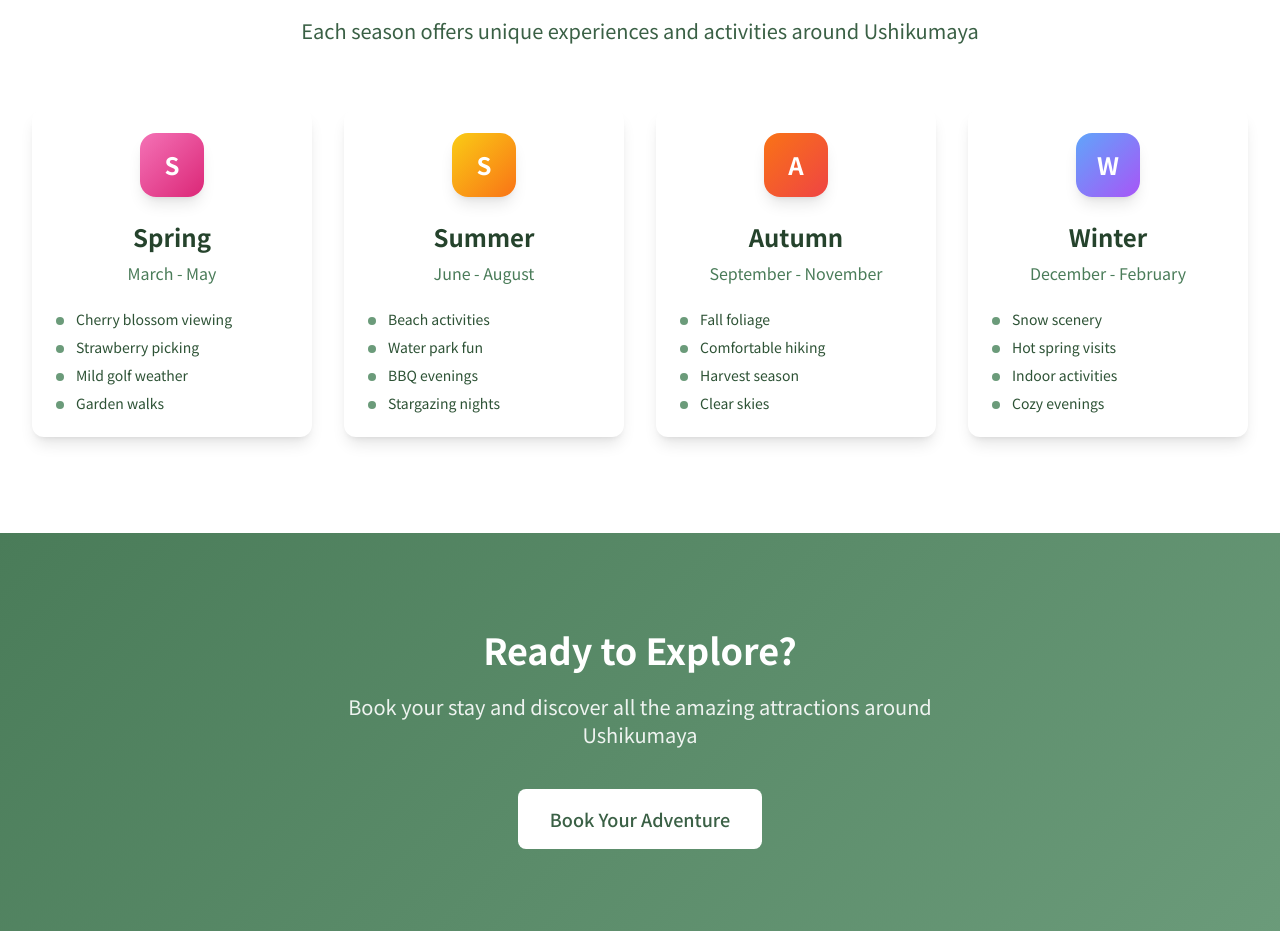
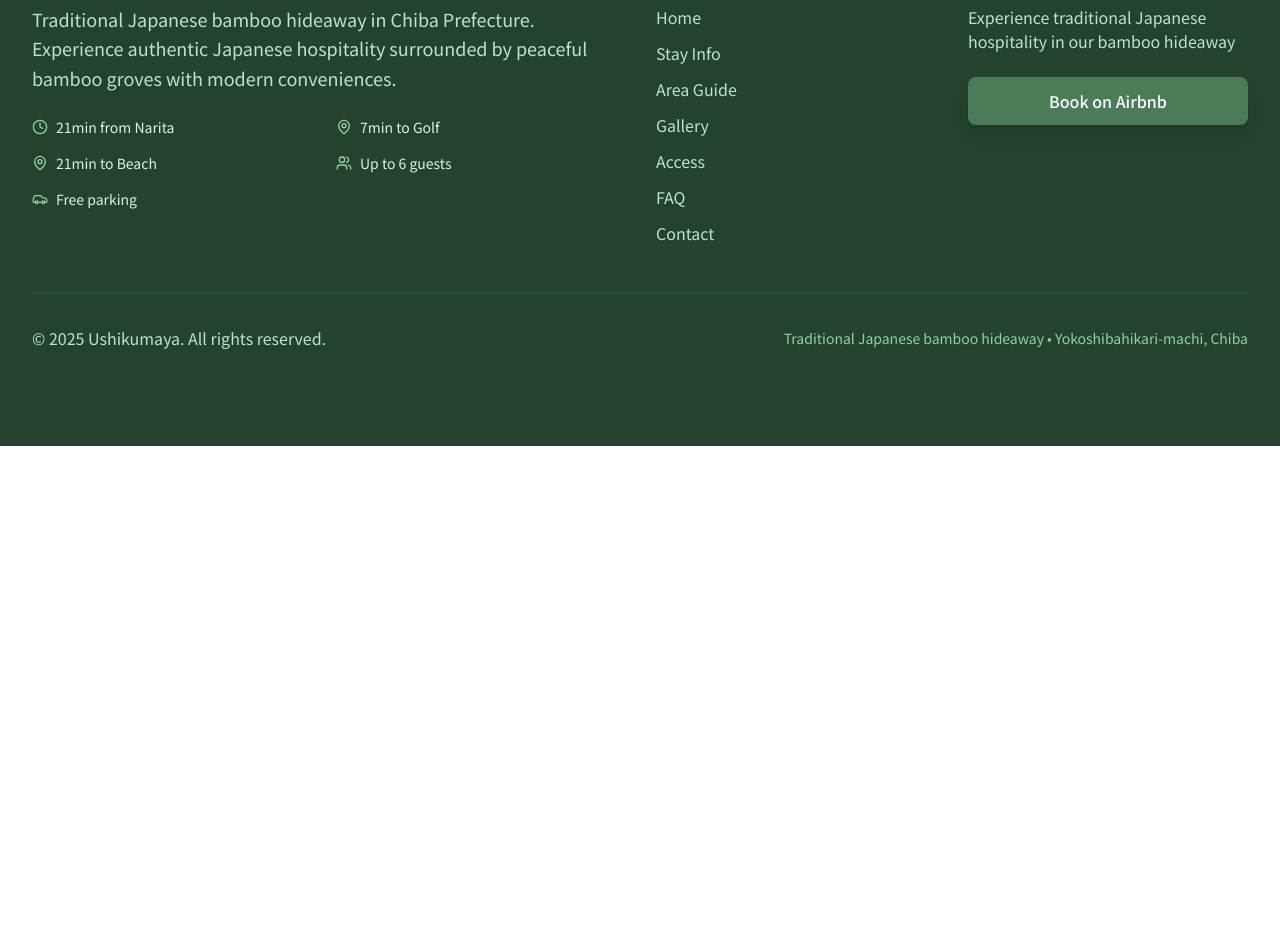
Before and after one commit to mounan/ushikumaya, a React (Vite) app: page /area in a window 1280 px wide. Shown: the part 2461-3392 px from the top of the page. After the commit the page ends 2907 px from the top, so only its background shows below. Built offline with nearby package versions, Linux system fonts and the light colour scheme.

Commit message:
remove useless sections

```diff
--- a/src/pages/Access.jsx
+++ b/src/pages/Access.jsx
@@ -319,34 +319,6 @@ const Access = () => {
         </div>
       </section>
 
-      {/* CTA Section */}
-      <section className="section-padding bg-gradient-bamboo text-white">
-        <div className="container text-center">
-          <motion.div
-            initial={{ y: 50, opacity: 0 }}
-            whileInView={{ y: 0, opacity: 1 }}
-            transition={{ duration: 0.8 }}
-            viewport={{ once: true }}
-          >
-            <h2 className="text-4xl font-bold mb-6">Need Help with Transportation?</h2>
-            <p className="text-xl mb-10 max-w-2xl mx-auto opacity-90">
-              Contact us for shuttle service arrangements or transportation assistance
-            </p>
-            <div className="flex flex-col sm:flex-row gap-6 justify-center">
-              <motion.a
-                href="https://www.airbnb.jp/rooms/48761201"
-                target="_blank"
-                rel="noopener noreferrer"
-                className="btn bg-white text-bamboo-600 hover:bg-gray-100 btn-large"
-                whileHover={{ scale: 1.05 }}
-                whileTap={{ scale: 0.95 }}
-              >
-                Book Your Stay
-              </motion.a>
-            </div>
-          </motion.div>
-        </div>
-      </section>
     </motion.div>
   )
 }
--- a/src/pages/AreaGuide.jsx
+++ b/src/pages/AreaGuide.jsx
@@ -235,105 +235,7 @@ const AreaGuide = () => {
         </div>
       </section>
 
-      {/* Seasonal Guide */}
-      <section className="section-padding">
-        <div className="container">
-          <motion.div
-            initial={{ y: 50, opacity: 0 }}
-            whileInView={{ y: 0, opacity: 1 }}
-            transition={{ duration: 0.8 }}
-            viewport={{ once: true }}
-            className="text-center mb-16"
-          >
-            <h2 className="text-4xl font-bold text-bamboo-800 mb-6">Seasonal Highlights</h2>
-            <p className="text-xl text-bamboo-600 max-w-3xl mx-auto">
-              Each season offers unique experiences and activities around Ushikumaya
-            </p>
-          </motion.div>
 
-          <div className="grid grid-cols-1 md:grid-cols-2 lg:grid-cols-4 gap-8">
-            {[
-              {
-                season: 'Spring',
-                months: 'March - May',
-                highlights: ['Cherry blossom viewing', 'Strawberry picking', 'Mild golf weather', 'Garden walks'],
-                color: 'from-pink-400 to-pink-600'
-              },
-              {
-                season: 'Summer',
-                months: 'June - August',
-                highlights: ['Beach activities', 'Water park fun', 'BBQ evenings', 'Stargazing nights'],
-                color: 'from-yellow-400 to-orange-500'
-              },
-              {
-                season: 'Autumn',
-                months: 'September - November',
-                highlights: ['Fall foliage', 'Comfortable hiking', 'Harvest season', 'Clear skies'],
-                color: 'from-orange-500 to-red-500'
-              },
-              {
-                season: 'Winter',
-                months: 'December - February',
-                highlights: ['Snow scenery', 'Hot spring visits', 'Indoor activities', 'Cozy evenings'],
-                color: 'from-blue-400 to-purple-500'
-              }
-            ].map((season, index) => (
-              <motion.div
-                key={season.season}
-                initial={{ y: 50, opacity: 0 }}
-                whileInView={{ y: 0, opacity: 1 }}
-                transition={{ duration: 0.6, delay: index * 0.1 }}
-                viewport={{ once: true }}
-                whileHover={{ y: -4 }}
-                className="card text-center group"
-              >
-                <div className="card-content">
-                  <div className={`w-16 h-16 mx-auto mb-6 rounded-2xl bg-gradient-to-br ${season.color} flex items-center justify-center shadow-lg group-hover:shadow-xl transition-shadow duration-300`}>
-                    <span className="text-2xl font-bold text-white">{season.season[0]}</span>
-                  </div>
-                  <h3 className="text-2xl font-bold text-bamboo-800 mb-2">{season.season}</h3>
-                  <p className="text-bamboo-500 mb-6">{season.months}</p>
-                  <ul className="space-y-2 text-left">
-                    {season.highlights.map((highlight, highlightIndex) => (
-                      <li key={highlightIndex} className="flex items-start space-x-3">
-                        <div className="w-2 h-2 bg-bamboo-400 rounded-full mt-2 flex-shrink-0" />
-                        <span className="text-sm text-bamboo-700">{highlight}</span>
-                      </li>
-                    ))}
-                  </ul>
-                </div>
-              </motion.div>
-            ))}
-          </div>
-        </div>
-      </section>
-
-      {/* CTA Section */}
-      <section className="section-padding bg-gradient-bamboo text-white">
-        <div className="container text-center">
-          <motion.div
-            initial={{ y: 50, opacity: 0 }}
-            whileInView={{ y: 0, opacity: 1 }}
-            transition={{ duration: 0.8 }}
-            viewport={{ once: true }}
-          >
-            <h2 className="text-4xl font-bold mb-6">Ready to Explore?</h2>
-            <p className="text-xl mb-10 max-w-2xl mx-auto opacity-90">
-              Book your stay and discover all the amazing attractions around Ushikumaya
-            </p>
-            <motion.a
-              href="https://www.airbnb.jp/rooms/48761201"
-              target="_blank"
-              rel="noopener noreferrer"
-              className="btn bg-white text-bamboo-600 hover:bg-gray-100 btn-large"
-              whileHover={{ scale: 1.05 }}
-              whileTap={{ scale: 0.95 }}
-            >
-              Book Your Adventure
-            </motion.a>
-          </motion.div>
-        </div>
-      </section>
     </motion.div>
   )
 }
--- a/src/pages/Gallery.jsx
+++ b/src/pages/Gallery.jsx
@@ -181,34 +181,6 @@ const Gallery = () => {
         )}
       </AnimatePresence>
 
-      {/* CTA Section */}
-      <section className="section-padding bg-gradient-bamboo text-white">
-        <div className="container text-center">
-          <motion.div
-            initial={{ y: 50, opacity: 0 }}
-            whileInView={{ y: 0, opacity: 1 }}
-            transition={{ duration: 0.8 }}
-            viewport={{ once: true }}
-          >
-            <h2 className="text-4xl font-bold mb-6">Ready to Experience Ushikumaya?</h2>
-            <p className="text-xl mb-10 max-w-2xl mx-auto opacity-90">
-              Book your stay and create your own memories in this beautiful setting
-            </p>
-            <div className="flex flex-col sm:flex-row gap-6 justify-center">
-              <motion.a
-                href="https://www.airbnb.jp/rooms/48761201"
-                target="_blank"
-                rel="noopener noreferrer"
-                className="btn bg-white text-bamboo-600 hover:bg-gray-100 btn-large"
-                whileHover={{ scale: 1.05 }}
-                whileTap={{ scale: 0.95 }}
-              >
-                Book on Airbnb
-              </motion.a>
-            </div>
-          </motion.div>
-        </div>
-      </section>
     </motion.div>
   )
 }
--- a/src/pages/Home.jsx
+++ b/src/pages/Home.jsx
@@ -206,37 +206,6 @@ const Home = () => {
         </div>
       </section>
 
-      {/* CTA Section */}
-      <section className="section-padding bg-gradient-bamboo text-white">
-        <div className="container text-center">
-          <motion.div variants={itemVariants}>
-            <h2 className="text-4xl md:text-5xl font-bold mb-6">
-              Ready to Experience Ushikumaya?
-            </h2>
-            <p className="text-xl mb-10 max-w-2xl mx-auto opacity-90">
-              Book your stay at our traditional bamboo hideaway and create unforgettable memories
-            </p>
-
-            <div className="flex flex-col sm:flex-row gap-6 justify-center">
-              <motion.a
-                href="https://www.airbnb.jp/rooms/48761201"
-                target="_blank"
-                rel="noopener noreferrer"
-                className="btn bg-white text-bamboo-600 hover:bg-gray-100 btn-large"
-                whileHover={{ scale: 1.05 }}
-                whileTap={{ scale: 0.95 }}
-              >
-                Book on Airbnb
-              </motion.a>
-              <motion.div whileHover={{ scale: 1.05 }} whileTap={{ scale: 0.95 }}>
-                <Link to="/contact" className="btn border-2 border-white text-white hover:bg-white hover:text-bamboo-600 btn-large">
-                  Contact Us
-                </Link>
-              </motion.div>
-            </div>
-          </motion.div>
-        </div>
-      </section>
     </motion.div>
   )
 }
--- a/src/pages/StayInfo.jsx
+++ b/src/pages/StayInfo.jsx
@@ -187,32 +187,6 @@ const StayInfo = () => {
       </section>
 
 
-      {/* CTA Section */}
-      <section className="section-padding bg-gradient-bamboo text-white">
-        <div className="container text-center">
-          <motion.div
-            initial={{ y: 50, opacity: 0 }}
-            whileInView={{ y: 0, opacity: 1 }}
-            transition={{ duration: 0.8 }}
-            viewport={{ once: true }}
-          >
-            <h2 className="text-4xl font-bold mb-6">Ready to Book Your Stay?</h2>
-            <p className="text-xl mb-10 max-w-2xl mx-auto opacity-90">
-              Experience traditional Japanese hospitality with modern comfort in our bamboo hideaway
-            </p>
-            <motion.a
-              href="https://www.airbnb.jp/rooms/48761201"
-              target="_blank"
-              rel="noopener noreferrer"
-              className="btn bg-white text-bamboo-600 hover:bg-gray-100 btn-large"
-              whileHover={{ scale: 1.05 }}
-              whileTap={{ scale: 0.95 }}
-            >
-              Check Availability on Airbnb
-            </motion.a>
-          </motion.div>
-        </div>
-      </section>
     </motion.div>
   )
 }
```
